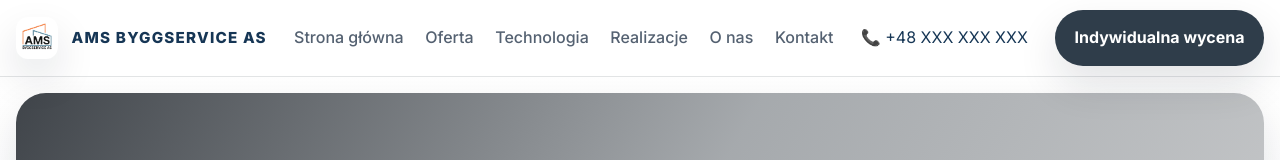
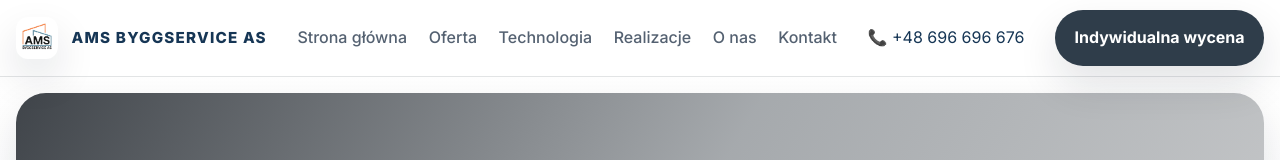
Before and after one commit to patrykpatural/amsbyggserviceas, a Next.js app: page / in a window 1280 px wide. Shown: the top 160 px of the page. Built offline with nearby package versions, Linux system fonts and the light colour scheme.

Commit message:
zmiana numer telefon

```diff
--- a/src/components/Header.jsx
+++ b/src/components/Header.jsx
@@ -44,8 +44,8 @@ export default function Header() {
           ))}
         </nav>
 
-        <a className="nav-phone" href="tel:+48XXXXXXXXX">
-          📞 +48 XXX XXX XXX
+        <a className="nav-phone" href="tel:+48696696676">
+          📞 +48 696 696 676
         </a>
 
         <Link className="btn btn-primary" href="/kontakt">
```
